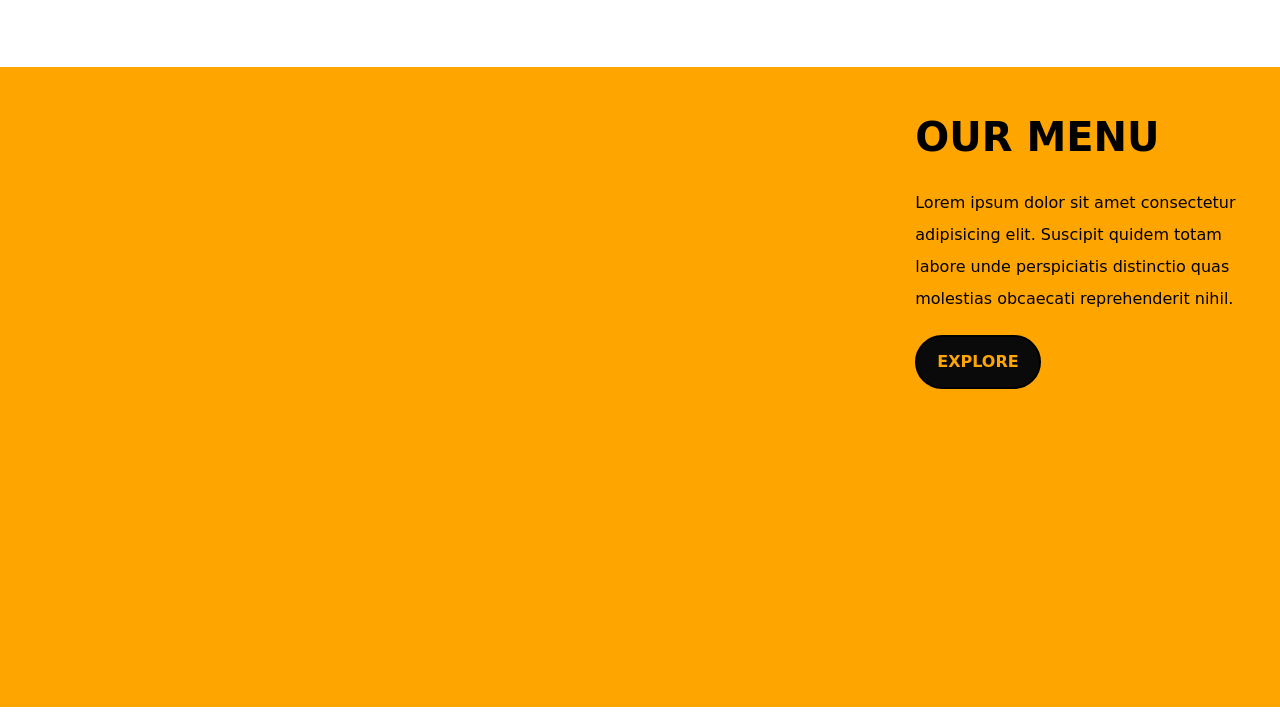
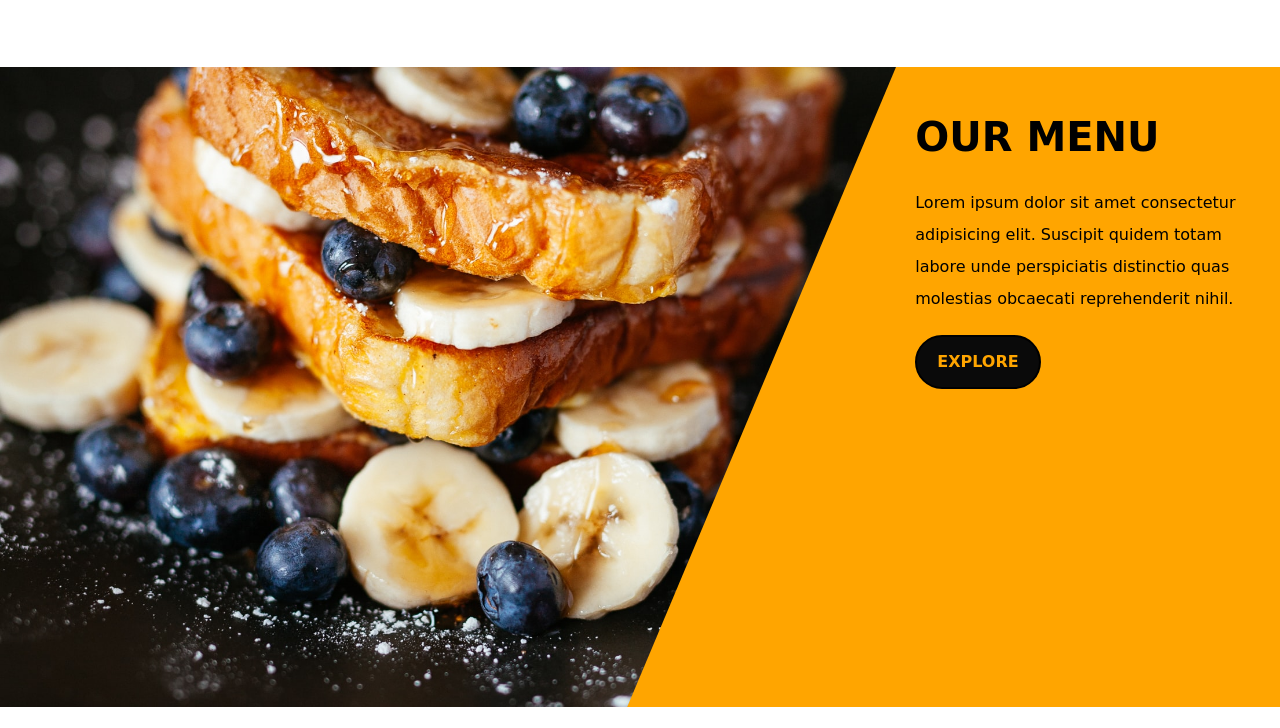
Before and after one commit to Williams42000/Fast-food, a plain HTML site: page index.html in a window 1280 px wide. Shown: the part 1232-1960 px from the top of the page. Drawn offline with Linux system fonts and the light colour scheme; a web font is replaced by a local one.

Commit message:
Update food.css

```diff
--- a/food.css
+++ b/food.css
@@ -229,7 +229,7 @@ sur les icones et le titre de chaque sessions */
 /*====Menu Section======*/
 .menu-image{
     min-height: 80vh;
-    background: url(ressource/burger/joseph-gonzalez-zcUgjyqEwe8-unsplash.jpg) center/cover fixed no-repeat;
+    background: url(ressource/joseph-gonzalez-zcUgjyqEwe8-unsplash.jpg) center/cover fixed no-repeat;
 }
 
 .menu-text{
```
